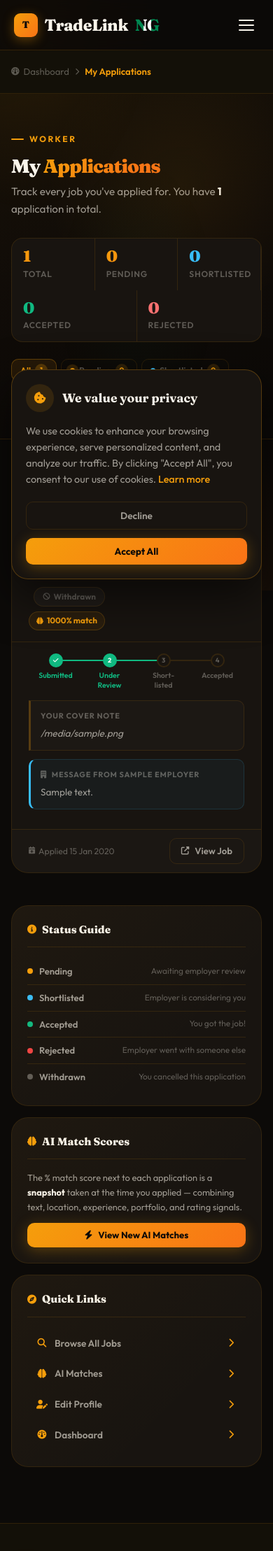
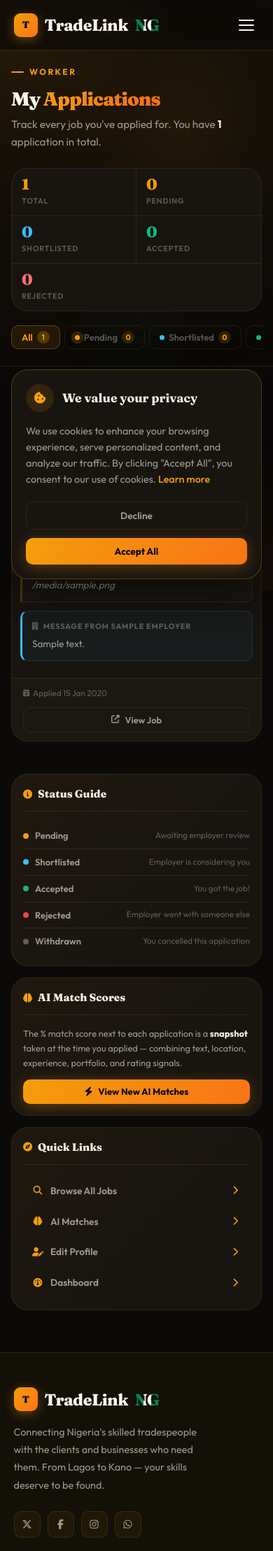
Before and after one commit to tradelinkbot-design/Tradelink, a Django app: template templates/marketplace/workers/applications.html in a window 390 px wide. Shown: the top 2217 px of the page at 70% size. Run offline with Django 5.2, Linux system fonts and the light colour scheme; the template is opened without the code that fills it: most values are stand-ins (such as "Sample title", 1, 10 or a date in 2020); grey boxes marked "Sample" are stand-in pictures.

Commit message:
finish complete

```diff
--- a/templates/marketplace/workers/applications.html
+++ b/templates/marketplace/workers/applications.html
@@ -29,17 +29,26 @@
 ===================================================== */
 
 /* ── PAGE SHELL ── */
-.wa-page { padding-top: var(--nav-h); position: relative; z-index: 1; }
+.wa-page,
+.wa-hero,
+.wa-crumb,
+.wa-body {
+  overflow-x: hidden;
+  max-width: 100%;
+  box-sizing: border-box;
+}
 
 /* ── BREADCRUMB ── */
 .wa-crumb {
-  padding: 20px 0;
+  padding: 18px 0;
   background: var(--bg-raised);
   border-bottom: 1px solid var(--border-subtle);
 }
 .wa-crumb-inner {
   display: flex; align-items: center; gap: 8px;
   font-size: 0.82rem; color: var(--text-3);
+  flex-wrap: wrap;
+  overflow: hidden;
 }
 .wa-crumb a {
   color: var(--text-3); text-decoration: none; transition: var(--t);
@@ -50,7 +59,7 @@
 
 /* ── HERO ── */
 .wa-hero {
-  padding: 48px 0 44px;
+  padding: 40px 0 36px;
   background: linear-gradient(
     160deg,
     rgba(245,158,11,0.05) 0%,
@@ -70,19 +79,20 @@
 
 /* ── STATS ROW ── */
 .wa-stats {
-  display: flex; gap: 0; flex-wrap: wrap;
-  margin-top: 28px;
+  display: grid;
+  grid-template-columns: repeat(5, 1fr);
+  margin-top: 24px;
   background: var(--bg-card); border: 1px solid var(--border-subtle);
   border-radius: var(--r-xl); overflow: hidden;
 }
 .wa-stat-item {
-  flex: 1; min-width: 110px; padding: 18px 22px;
+  min-width: 0; padding: 16px 18px;
   border-right: 1px solid var(--border-subtle);
   display: flex; flex-direction: column; gap: 4px;
 }
 .wa-stat-item:last-child { border-right: none; }
 .wa-stat-val {
-  font-family: 'Fraunces', serif; font-size: 1.7rem; font-weight: 900;
+  font-family: 'Fraunces', serif; font-size: 1.6rem; font-weight: 900;
   line-height: 1;
 }
 .wa-stat-val.amber  {
@@ -95,21 +105,27 @@
 .wa-stat-val.muted   { color: var(--text-3); }
 .wa-stat-val.red     { color: #F87171; }
 .wa-stat-lbl {
-  font-size: 0.75rem; font-weight: 600; color: var(--text-3);
+  font-size: 0.72rem; font-weight: 600; color: var(--text-3);
   text-transform: uppercase; letter-spacing: 0.8px;
 }
 
 /* ── FILTER TABS ── */
 .wa-tabs {
-  display: flex; gap: 4px; flex-wrap: wrap;
-  padding: 24px 0 0;
+  display: flex; gap: 6px;
+  padding: 20px 0 0;
+  overflow-x: auto;
+  -webkit-overflow-scrolling: touch;
+  scrollbar-width: none;
+  flex-wrap: nowrap;
 }
+.wa-tabs::-webkit-scrollbar { display: none; }
 .wa-tab {
   display: inline-flex; align-items: center; gap: 6px;
-  padding: 7px 16px; border-radius: var(--r-md);
-  font-size: 0.83rem; font-weight: 600; cursor: pointer;
+  padding: 7px 14px; border-radius: var(--r-md);
+  font-size: 0.82rem; font-weight: 600; cursor: pointer;
   border: 1px solid var(--border-subtle); background: transparent;
   color: var(--text-3); transition: var(--t); font-family: 'Outfit', sans-serif;
+  flex-shrink: 0; white-space: nowrap;
 }
 .wa-tab:hover { background: var(--surface-1); color: var(--text-2); border-color: var(--border-strong); }
 .wa-tab.active {
@@ -126,7 +142,7 @@
 .wa-tab.active .wa-tab-count { background: rgba(245,158,11,0.25); }
 
 /* ── MAIN BODY ── */
-.wa-body { padding: 40px 0 80px; }
+.wa-body { padding: 36px 0 80px; }
 .wa-layout {
   display: grid;
   grid-template-columns: 1fr 268px;
@@ -138,6 +154,7 @@
   background: var(--bg-card); border: 1px solid var(--border-subtle);
   border-radius: var(--r-xl); overflow: hidden;
   transition: var(--t); margin-bottom: 14px; position: relative;
+  max-width: 100%; box-sizing: border-box;
 }
 .wa-card:hover {
   border-color: var(--border-strong);
@@ -158,7 +175,7 @@
 
 /* Card header */
 .wa-card-header {
-  padding: 20px 24px 16px;
+  padding: 18px 22px 14px;
   display: grid;
   grid-template-columns: auto 1fr auto;
   gap: 16px; align-items: flex-start;
@@ -212,21 +236,23 @@
   padding: 3px 10px; border-radius: var(--r-pill);
   background: rgba(245,158,11,0.08); border: 1px solid rgba(245,158,11,0.2);
   font-size: 0.73rem; font-weight: 700; color: var(--amber);
+  white-space: nowrap; flex-shrink: 0;
 }
 .wa-ai-score i { font-size: 0.62rem; }
 
 /* Card body */
-.wa-card-body { padding: 16px 24px; }
+.wa-card-body { padding: 16px 22px; }
 
 /* Status timeline */
 .wa-timeline {
   display: flex; align-items: flex-start;
   gap: 0; margin-bottom: 14px;
+  width: 100%; max-width: 100%;
 }
 .wa-tl-step {
   flex: 1; display: flex; flex-direction: column;
   align-items: center; gap: 5px; position: relative;
-  min-width: 56px;
+  min-width: 0;
 }
 /* connector line between steps */
 .wa-tl-step:not(:last-child)::after {
@@ -249,7 +275,8 @@
 
 .wa-tl-label {
   font-size: 0.66rem; font-weight: 600; color: var(--text-3);
-  text-align: center; white-space: nowrap; line-height: 1.3;
+  text-align: center; line-height: 1.25;
+  word-break: break-word; overflow-wrap: break-word; max-width: 100%;
 }
 .wa-tl-step.tl-done .wa-tl-label   { color: var(--emerald); }
 .wa-tl-step.tl-active .wa-tl-label { color: var(--amber); }
@@ -264,6 +291,7 @@
   border-radius: 0 var(--r-md) var(--r-md) 0;
   font-size: 0.85rem; color: var(--text-2); line-height: 1.7;
   font-style: italic; margin-bottom: 12px;
+  word-break: break-word; overflow-wrap: break-word;
 }
 .wa-cover-note-label {
   font-size: 0.68rem; font-weight: 700; color: var(--text-3);
@@ -276,6 +304,7 @@
   padding: 12px 14px;
   border-radius: var(--r-md);
   font-size: 0.85rem; line-height: 1.7; margin-bottom: 12px;
+  word-break: break-word; overflow-wrap: break-word;
 }
 .wa-employer-note.note-positive {
   background: rgba(16,185,129,0.06); border: 1px solid rgba(16,185,129,0.18);
@@ -294,9 +323,41 @@
   text-transform: uppercase; letter-spacing: 0.8px; display: block; margin-bottom: 4px;
 }
 
+/* Accepted Call-out Banner */
+.wa-accepted-banner {
+  padding: 14px 16px;
+  border-radius: var(--r-lg);
+  background: rgba(16,185,129,0.07);
+  border: 1px solid rgba(16,185,129,0.2);
+  display: flex; align-items: center; gap: 12px;
+  flex-wrap: wrap; margin-bottom: 0;
+}
+.wa-accepted-icon {
+  width: 36px; height: 36px; border-radius: 10px;
+  background: rgba(16,185,129,0.15); display: flex;
+  align-items: center; justify-content: center;
+  font-size: 1rem; color: var(--emerald); flex-shrink: 0;
+}
+.wa-accepted-text {
+  flex: 1 1 200px; min-width: 0;
+}
+.wa-accepted-title {
+  font-weight: 700; font-size: 0.88rem; color: var(--emerald); margin-bottom: 2px;
+}
+.wa-accepted-sub {
+  font-size: 0.8rem; color: var(--text-2); line-height: 1.4;
+}
+.wa-accepted-btn {
+  background: rgba(245,158,11,0.15); border: 1px solid rgba(245,158,11,0.3);
+  color: var(--amber); text-decoration: none; flex-shrink: 0;
+  padding: 7px 14px; border-radius: var(--r-md); font-weight: 600; font-size: 0.8rem;
+  display: inline-flex; align-items: center; gap: 5px; transition: var(--t);
+}
+.wa-accepted-btn:hover { background: rgba(245,158,11,0.25); color: var(--amber-light); }
+
 /* Card footer */
 .wa-card-footer {
-  padding: 12px 24px;
+  padding: 12px 22px;
   border-top: 1px solid var(--border-subtle);
   display: flex; align-items: center; justify-content: space-between;
   flex-wrap: wrap; gap: 10px;
@@ -305,17 +366,21 @@
 .wa-footer-dates { font-size: 0.76rem; color: var(--text-3); display: flex; gap: 14px; flex-wrap: wrap; }
 .wa-footer-dates span { display: flex; align-items: center; gap: 5px; }
 .wa-footer-dates i   { font-size: 0.65rem; color: var(--text-3); }
-.wa-footer-actions   { display: flex; align-items: center; gap: 8px; }
+.wa-footer-actions   { display: flex; align-items: center; gap: 8px; flex-wrap: wrap; }
 
 /* Withdraw confirm overlay */
 .wa-withdraw-confirm {
   display: none; padding: 14px 16px;
   background: rgba(239,68,68,0.08); border: 1px solid rgba(239,68,68,0.2);
-  border-radius: var(--r-md); margin: 0 24px 14px;
+  border-radius: var(--r-md); margin: 0 22px 14px;
 }
 .wa-withdraw-confirm.open { display: flex; align-items: center; gap: 12px; flex-wrap: wrap; }
 .wa-withdraw-confirm p {
-  flex: 1; font-size: 0.83rem; color: var(--text-2); line-height: 1.55;
+  flex: 1 1 200px; font-size: 0.83rem; color: var(--text-2); line-height: 1.55;
+  margin: 0;
+}
+.wa-withdraw-btns {
+  display: flex; gap: 8px; flex-shrink: 0;
 }
 
 /* ── SIDEBAR ── */
@@ -409,18 +474,160 @@
   .wa-layout { grid-template-columns: 1fr; }
   .wa-sidebar { display: grid; grid-template-columns: 1fr 1fr; gap: 16px; }
 }
+
+@media (max-width: 860px) {
+  .wa-stats {
+    grid-template-columns: repeat(3, 1fr);
+  }
+  .wa-stat-item:nth-child(3) { border-right: none; }
+  .wa-stat-item:nth-child(n+4) { border-top: 1px solid var(--border-subtle); }
+}
+
 @media (max-width: 768px) {
-  .wa-stats { border-radius: var(--r-lg); }
-  .wa-stat-item { min-width: 90px; padding: 14px 16px; }
-  .wa-stat-val  { font-size: 1.4rem; }
-  .wa-card-header { grid-template-columns: auto 1fr; }
+  .wa-card-header {
+    grid-template-columns: auto 1fr;
+    gap: 12px;
+    padding: 16px;
+  }
+  .wa-card-badges {
+    grid-column: 1 / -1;
+    flex-direction: row;
+    align-items: center;
+    justify-content: flex-start;
+    flex-wrap: wrap;
+    gap: 8px;
+    margin-top: 4px;
+  }
 }
+
 @media (max-width: 560px) {
-  .wa-sidebar    { grid-template-columns: 1fr; }
-  .wa-tabs       { gap: 6px; }
-  .wa-tab        { font-size: 0.78rem; padding: 6px 12px; }
-  .wa-timeline   { gap: 0; }
-  .wa-footer-dates { gap: 8px; }
+  .wa-hero { padding: 28px 0 24px; }
+  .wa-body { padding: 24px 0 60px; }
+  .wa-sidebar { grid-template-columns: 1fr; }
+
+  .wa-stats {
+    grid-template-columns: repeat(2, 1fr);
+  }
+  .wa-stat-item {
+    padding: 12px 14px;
+  }
+  .wa-stat-item:nth-child(odd) { border-right: 1px solid var(--border-subtle); }
+  .wa-stat-item:nth-child(even) { border-right: none; }
+  .wa-stat-item:nth-child(n+3) { border-top: 1px solid var(--border-subtle); }
+  .wa-stat-item:last-child:nth-child(odd) {
+    grid-column: span 2;
+    border-right: none;
+  }
+  .wa-stat-val { font-size: 1.35rem; }
+  .wa-stat-lbl { font-size: 0.68rem; }
+
+  .wa-card-body { padding: 14px 16px; }
+  .wa-card-footer {
+    padding: 12px 16px;
+    flex-direction: column;
+    align-items: flex-start;
+    gap: 10px;
+  }
+  .wa-footer-dates {
+    width: 100%;
+    flex-direction: column;
+    gap: 4px;
+    font-size: 0.74rem;
+  }
+  .wa-footer-actions {
+    width: 100%;
+    display: flex;
+    flex-wrap: wrap;
+    gap: 6px;
+  }
+  .wa-footer-actions .btn {
+    flex: 1 1 auto;
+    justify-content: center;
+    font-size: 0.8rem;
+    padding: 7px 12px;
+  }
+
+  .wa-withdraw-confirm {
+    margin: 0 14px 12px;
+    padding: 12px;
+    flex-direction: column;
+    align-items: flex-start;
+  }
+  .wa-withdraw-btns {
+    width: 100%;
+    justify-content: flex-end;
+  }
+
+  .wa-messages {
+    left: 12px;
+    right: 12px;
+    max-width: none;
+  }
+}
+
+@media (max-width: 480px) {
+  .wa-card-header {
+    padding: 14px 12px;
+    gap: 10px;
+  }
+  .wa-employer-logo {
+    width: 40px; height: 40px;
+    border-radius: 10px; font-size: 1rem;
+  }
+  .wa-job-title {
+    font-size: 0.92rem;
+  }
+  .wa-card-meta { gap: 6px; }
+  .wa-meta-item { font-size: 0.72rem; }
+
+  .wa-card-body { padding: 12px; }
+  .wa-tl-dot {
+    width: 18px; height: 18px;
+    font-size: 0.52rem;
+  }
+  .wa-tl-step:not(:last-child)::after {
+    top: 8px;
+  }
+  .wa-tl-label {
+    font-size: 0.58rem;
+  }
+
+  .wa-accepted-banner {
+    padding: 12px;
+    flex-direction: column;
+    align-items: flex-start;
+    gap: 10px;
+  }
+  .wa-accepted-text {
+    width: 100%;
+    flex: none;
+  }
+  .wa-accepted-btn {
+    width: 100%;
+    justify-content: center;
+  }
+
+  .wa-sidebar-card {
+    padding: 16px;
+  }
+  .wa-empty {
+    padding: 40px 14px;
+  }
+  .wa-empty-title {
+    font-size: 1.2rem;
+  }
+  .wa-empty-sub {
+    font-size: 0.85rem;
+  }
+  .wa-empty > div {
+    width: 100%;
+    flex-direction: column;
+    align-items: stretch;
+  }
+  .wa-empty .btn {
+    width: 100%;
+    justify-content: center;
+  }
 }
 </style>
 {% endblock %}
@@ -617,7 +824,7 @@
               </div>
 
               {# Status badge #}
-              <div style="display:flex;flex-direction:column;align-items:flex-end;gap:7px;flex-shrink:0;">
+              <div class="wa-card-badges">
                 <span class="wa-status-badge
                   {% if app.status == 'pending' %}wa-s-pending
                   {% elif app.status == 'shortlisted' %}wa-s-shortlisted
```
Also changed, not shown: other parts of templates/marketplace/workers/applications.html (+24 -17 lines).
